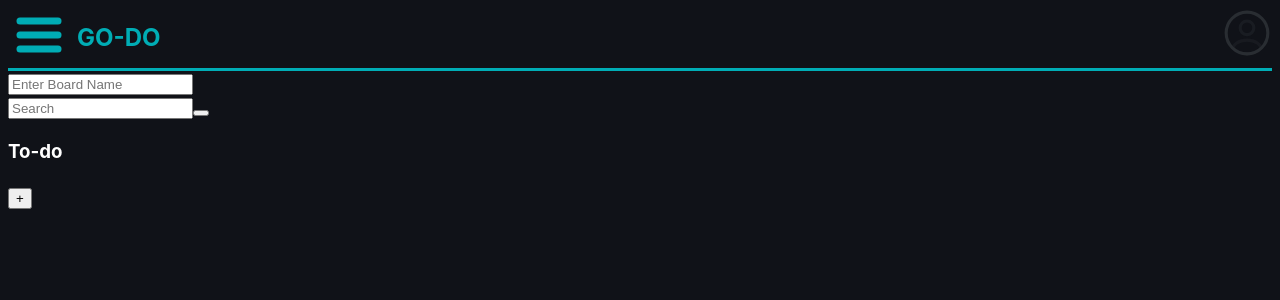
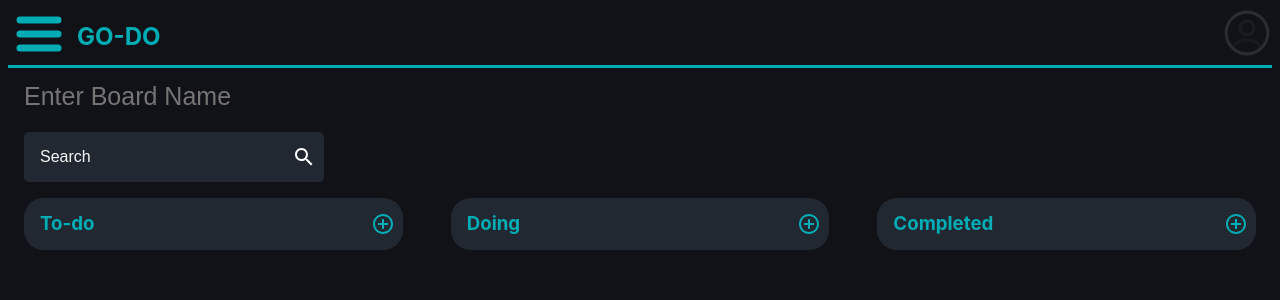
Before and after one commit to Siphosakhe2583003/Todo-App, a React (Vite) app in the folder client/: page / in a window 1280 px wide. Shown: the top 300 px of the page. Built offline with nearby package versions, Linux system fonts and the light colour scheme.

Commit message:
adding styles to frontend--functionality done

```diff
--- a/client/package.json
+++ b/client/package.json
@@ -13,6 +13,7 @@
     "@emotion/react": "^11.14.0",
     "@emotion/styled": "^11.14.0",
     "@fontsource/roboto": "^5.1.1",
+    "@mui/icons-material": "^6.4.3",
     "@mui/material": "^6.4.3",
     "react": "^18.3.1",
     "react-dom": "^18.3.1"
--- /dev/null
+++ b/client/src/components/AddTask.jsx
@@ -0,0 +1,49 @@
+import React, { useState } from "react";
+import { Modal, Box, Button, TextField } from "@mui/material";
+
+export default function AddTask({ open, onClose, addTask }) {
+  const [taskText, setTaskText] = useState("");
+
+  const save = () => {
+    if (taskText.trim() === "") return; // Prevent empty tasks
+    addTask(taskText); // Pass task to parent
+    setTaskText(""); // Clear input after saving
+    onClose(); // Close modal
+  };
+
+  return (
+    <Modal open={open} onClose={onClose} aria-labelledby="modal-title">
+      <Box
+        sx={{
+          p: 3,
+          bgcolor: "white",
+          width: 300,
+          margin: "auto",
+          mt: 10,
+          borderRadius: 2,
+          display: "flex",
+          flexDirection: "column",
+          gap: 2,
+        }}
+      >
+        <h2 id="modal-title">Add Task</h2>
+
+        <TextField
+          multiline
+          placeholder="Add your task..."
+          value={taskText}
+          onChange={(e) => setTaskText(e.target.value)}
+        />
+
+        <Box sx={{ display: "flex", justifyContent: "space-between" }}>
+          <Button variant="contained" color="primary" onClick={save}>
+            Save
+          </Button>
+          <Button variant="outlined" color="secondary" onClick={onClose}>
+            Close
+          </Button>
+        </Box>
+      </Box>
+    </Modal>
+  );
+}
--- a/client/src/components/Body.jsx
+++ b/client/src/components/Body.jsx
@@ -1,29 +1,125 @@
-import { React, useState } from 'react'
+import React, { useState } from "react";
+import AddTask from "./AddTask";
+import "../styles/Body.css"
+import { IconButton } from "@mui/material"
+import SearchIcon from "@mui/icons-material/Search"
+import AddIcon from "@mui/icons-material/AddCircleOutline"
 
 export default function Body() {
-  const [boardName, setBoardName] = useState("");
+  const [board, setBoard] = useState({
+    boardName: "",
+    todoTasks: [],
+    doingTasks: [],
+    completedTasks: [],
+  });
+
   const [searchText, setSearchText] = useState("");
+  const [openModal, setOpenModal] = useState(false);
+  const [selectedCategory, setSelectedCategory] = useState("todoTasks"); // Tracks category for new task
 
-  function ToggleAddTask() {
-    console.log("toggled")
+  function toggleAddTask(category) {
+    setSelectedCategory(category);
+    setOpenModal(true);
+  }
+
+  function closeAddTask() {
+    setOpenModal(false);
+  }
+
+  const addTask = (newTask) => {
+    setBoard((prevBoard) => ({
+      ...prevBoard,
+      [selectedCategory]: [...prevBoard[selectedCategory], newTask], // Dynamically updates the correct category
+    }));
+    closeAddTask(); // Close modal after adding task
+  };
+
+  function addBoardName(name) {
+    setBoard((prevBoard) => ({
+      ...prevBoard,
+      boardName: name
+    }))
   }
 
   return (
-    <>
-      <input type='text' value={boardName} placeholder='Enter Board Name' onChange={e => setBoardName(e.target.value)} />
-      <div className='search-area'>
-        <input type='text' value={searchText} placeholder='Search' onChange={e => setSearchText(e.target.value)} />
-        <button></button>
+    <div className="content">
+      <label>
+        <input
+          type="text"
+          value={board.boardName}
+          placeholder="Enter Board Name"
+          onChange={(e) => addBoardName(e.target.value)}
+          id='board-name'
+        />
+
+      </label>
+
+      <div className="search-area">
+        <input
+          type="text"
+          value={searchText}
+          placeholder="Search"
+          onChange={(e) => setSearchText(e.target.value)}
+        />
+        <IconButton>
+          <SearchIcon style={{ color: "white" }}></SearchIcon>
+        </IconButton>
       </div>
-      <section className='main-body'>
-        <div className='field'>
-          <div className='field-header'>
+
+      <section className="main-body">
+        {/* To-Do Column */}
+        <div className="field">
+          <div className="field-header">
             <h3>To-do</h3>
-            <button className='add-button' onClick={ToggleAddTask}>+</button>
+            <IconButton className="add-button" onClick={() => toggleAddTask("todoTasks")}>
+              <AddIcon sx={{ color: "#00ADB5" }}></AddIcon>
+            </IconButton>
           </div>
-          <div className="todos"></div>
+          <div className="todos">
+            <ul>
+              {board.todoTasks.map((task, index) => (
+                <li key={index}>{task}</li>
+              ))}
+            </ul>
+          </div>
+        </div>
+
+        {/* Doing Column */}
+        <div className="field">
+          <div className="field-header">
+            <h3>Doing</h3>
+            <IconButton className="add-button" onClick={() => toggleAddTask("doingTasks")}>
+              <AddIcon sx={{ color: "#00ADB5" }}></AddIcon>
+            </IconButton>
+          </div>
+          <div className="todos">
+            <ul>
+              {board.doingTasks.map((task, index) => (
+                <li key={index}>{task}</li>
+              ))}
+            </ul>
+          </div>
+        </div>
+
+        {/* Completed Column */}
+        <div className="field">
+          <div className="field-header">
+            <h3>Completed</h3>
+            <IconButton className="add-button" onClick={() => toggleAddTask("completedTasks")}>
+              <AddIcon sx={{ color: "#00ADB5" }}></AddIcon>
+            </IconButton>
+          </div>
+          <div className="todos">
+            <ul>
+              {board.completedTasks.map((task, index) => (
+                <li key={index}>{task}</li>
+              ))}
+            </ul>
+          </div>
         </div>
       </section>
-    </>
-  )
+
+      <AddTask open={openModal} onClose={closeAddTask} addTask={addTask} />
+    </div>
+  );
 }
--- a/client/src/index.css
+++ b/client/src/index.css
@@ -1,4 +1,8 @@
 :root {
+  --primary-color: #101218;
+  --secondary-color: #222831;
+  --tertiary-color: #00ADB5;
+
   font-family: Inter, system-ui, Avenir, Helvetica, Arial, sans-serif;
   line-height: 1.5;
   font-weight: 400;
@@ -11,3 +15,7 @@
   -webkit-font-smoothing: antialiased;
   -moz-osx-font-smoothing: grayscale;
 }
+
+* {
+  box-sizing: border-box;
+}
--- a/client/src/styles/Body.css
+++ b/client/src/styles/Body.css
@@ -0,0 +1,77 @@
+.content {
+  padding: 0 1rem;
+}
+
+#board-name {
+  background: var(--primary-color);
+  color: whitesmoke;
+  height: 40px;
+  font-size: 25px;
+  border: none;
+  padding: 1rem 0;
+  outline: none;
+  font-weight: 500;
+  margin: 0.5rem 0;
+}
+
+.search-area {
+  display: flex;
+  min-width: 300px;
+  background: var(--secondary-color);
+  width: fit-content;
+  border-radius: 5px;
+  justify-content: space-between;
+  margin: 0.5rem 0;
+}
+
+.search-area input {
+  background: var(--secondary-color);
+  color: whitesmoke;
+  font-size: medium;
+  border: none;
+  padding: 1rem 0;
+  outline: none;
+  font-weight: 500;
+  margin-left: 1rem;
+  line-height: 2px;
+  flex-grow: 1;
+}
+
+.search-area input::placeholder {
+  color: whitesmoke;
+}
+
+.search-area .MuiIconButton-root {
+  margin-left: 35px;
+}
+
+.main-body {
+  display: flex;
+  justify-content: space-between;
+  margin: 1rem 0;
+  gap: 3rem;
+  width: 100%;
+}
+
+.field {
+  flex: 1;
+  display: flex;
+  flex-direction: column;
+  background: var(--primary-color);
+  overflow: hidden;
+}
+
+.field-header {
+  background: var(--secondary-color);
+  display: flex;
+  justify-content: space-between;
+  border-radius: 20px;
+  height: 52px;
+  align-items: center;
+  border: 20px;
+}
+
+.field-header h3 {
+  margin-left: 1rem;
+  color: var(--tertiary-color);
+}
--- a/client/src/styles/Header.css
+++ b/client/src/styles/Header.css
@@ -1,9 +1,3 @@
-:root {
-  --primary-color: #101218;
-  --secondary-color: #222831;
-  --tertiary-color: #00ADB5;
-}
-
 .header {
   display: flex;
   flex-direction: row;
```
Also changed, not shown: 1 other file (tests, documents, lock files or other folders).
